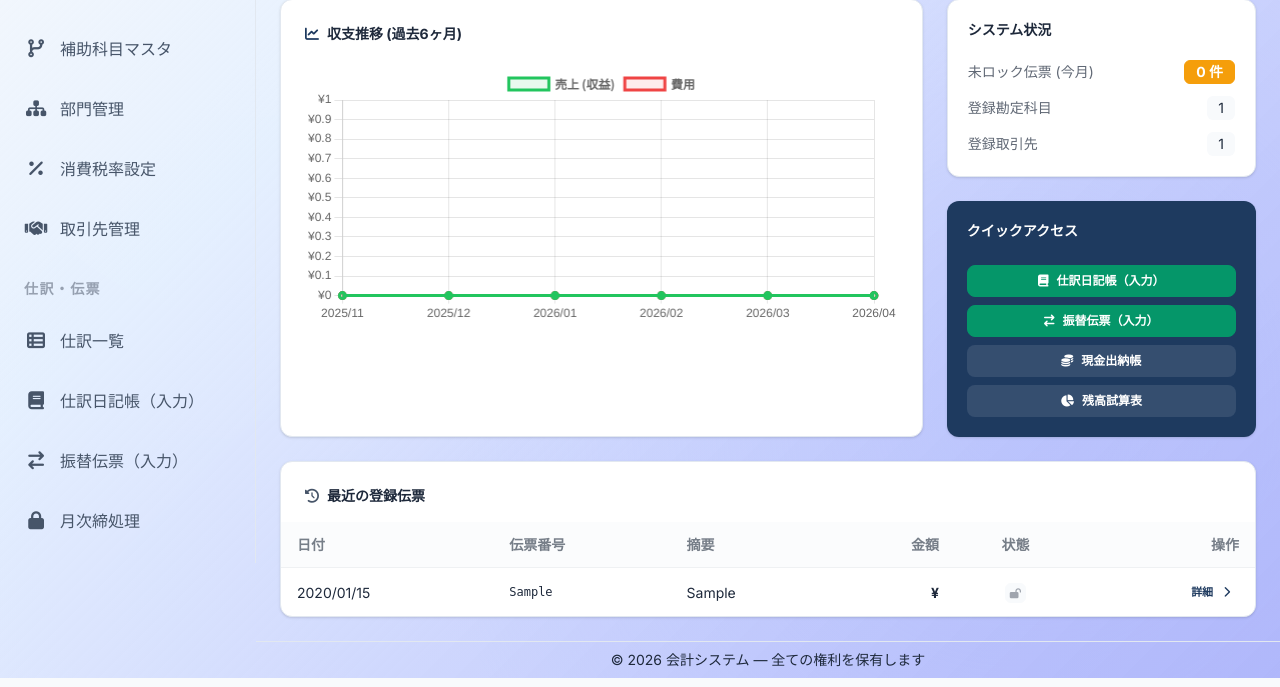
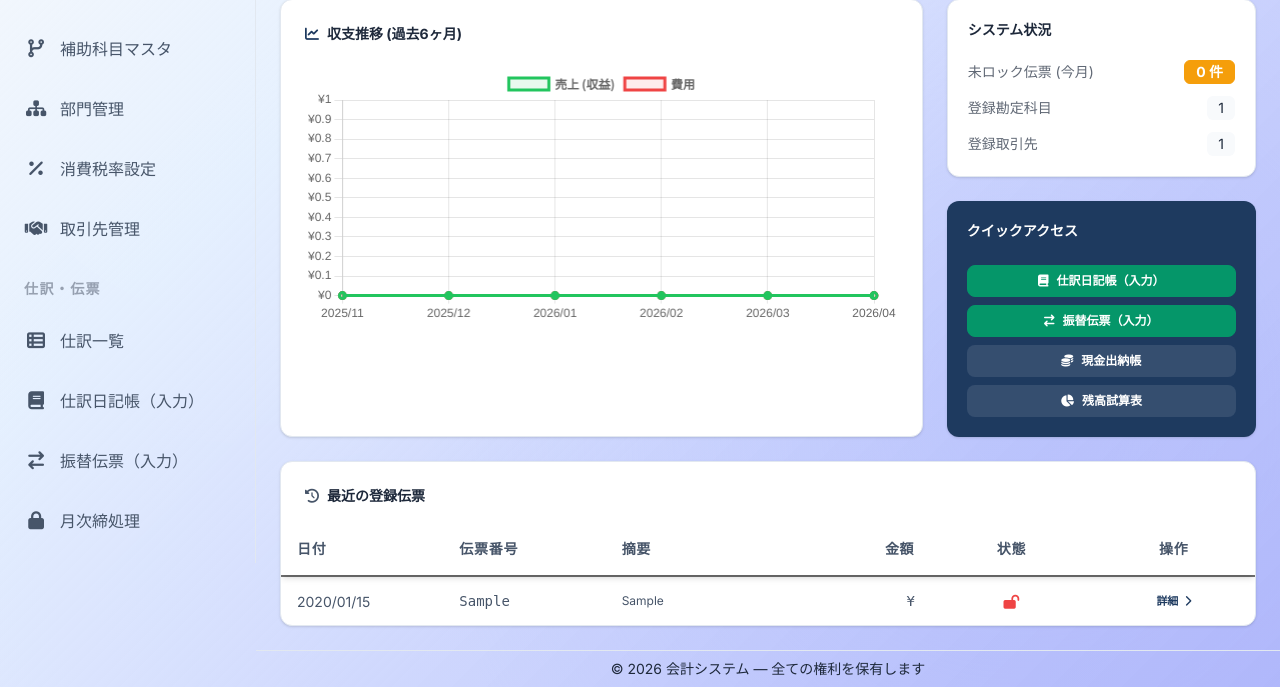
Before and after one commit to 011-jobcre/kaikei_system, a Django app: page /accounts/ in a window 1280 px wide. Shown: the part 237-924 px from the top of the page. Run offline with Django 5.2, Linux system fonts and the light colour scheme; a user stored in the database is signed in; tables that the repository leaves empty hold one stand-in row (values such as "Sample post"); style sheets or scripts are compiled from the project's sources; some libraries are stand-ins or nearby versions.

Commit message:
change table layout 1

```diff
--- a/backend/templates/accounts/dashboard.html
+++ b/backend/templates/accounts/dashboard.html
@@ -125,46 +125,48 @@
                         <i class="fa-solid fa-clock-rotate-left text-neutral"></i>最近の登録伝票
                     </h2>
                 </div>
-                <div class="overflow-x-auto">
-                    <table class="table table-sm md:table-md w-full">
-                        <thead class="bg-base-200/50">
+                <div class="table-wrapper">
+                    <table class="table-accounting">
+                        <thead>
                             <tr>
                                 <th>日付</th>
                                 <th>伝票番号</th>
                                 <th>摘要</th>
                                 <th class="text-right">金額</th>
                                 <th class="text-center">状態</th>
-                                <th class="text-right">操作</th>
+                                <th class="text-center">操作</th>
                             </tr>
                         </thead>
                         <tbody>
                             {% for v in recent_vouchers %}
-                                <tr class="hover">
-                                    <td class="whitespace-nowrap">{{ v.date|date:"Y/m/d" }}</td>
-                                    <td class="font-mono text-xs">{{ v.denpyo_no }}</td>
-                                    <td class="max-w-xs truncate">{{ v.memo|default:"-" }}</td>
-                                    <td class="text-right font-bold">¥{{ v.total_kingaku|format_number }}</td>
+                                <tr>
+                                    <td class="date-col">{{ v.date|date:"Y/m/d" }}</td>
+                                    <td class="denp-no">{{ v.denpyo_no }}</td>
+                                    <td class="description-col">{{ v.memo|default:"-" }}</td>
+                                    <td class="amount amount-neutral">¥{{ v.total_kingaku|format_number }}</td>
                                     <td class="text-center">
                                         {% if v.is_locked %}
-                                            <span class="badge badge-success badge-sm p-1" title="締切済">
-                                                <i class="fa-solid fa-lock text-[10px]"></i>
-                                            </span>
+                                            <div class="tooltip" data-tip="ロック済 (編集不可)">
+                                                <i class="fa-solid fa-lock text-info"></i>
+                                            </div>
                                         {% else %}
-                                            <span class="badge badge-ghost badge-sm p-1" title="未締切">
-                                                <i class="fa-solid fa-lock-open text-[10px] opacity-40"></i>
-                                            </span>
+                                            <div class="tooltip" data-tip="未締 (編集可能)">
+                                                <i class="fa-solid fa-lock-open text-error"></i>
+                                            </div>
                                         {% endif %}
                                     </td>
-                                    <td class="text-right">
-                                        <a href="{{ v.get_edit_url }}"
-                                           class="btn btn-ghost btn-xs text-primary">
-                                            詳細<i class="fa-solid fa-chevron-right ml-1"></i>
+                                    <td class="text-center">
+                                        <a href="{{ v.get_edit_url }}" class="btn btn-ghost btn-xs btn-primary">
+                                            詳細<i class="fa-solid fa-chevron-right"></i>
                                         </a>
                                     </td>
                                 </tr>
                             {% empty %}
                                 <tr>
-                                    <td colspan="6" class="text-center py-8 opacity-40">伝票がまだありません</td>
+                                    <td colspan="6" class="text-center">
+                                        <i class="fa-solid fa-inbox text-2xl mb-2 mx-2 block"></i>
+                                        データがありません
+                                    </td>
                                 </tr>
                             {% endfor %}
                         </tbody>
--- a/backend/templates/journal/furikae_form.html
+++ b/backend/templates/journal/furikae_form.html
@@ -80,7 +80,7 @@
                                     <th class="min-w-56 md:w-56">
                                         勘定科目<span class="text-error ml-1">*</span>
                                     </th>
-                                    <th class="min-w-44 md:w-44">補助科目</th>
+                                    <th class="min-w-56 md:w-56">補助科目</th>
                                     <th class="min-w-44 md:w-44">部門</th>
                                     <th class="min-w-44 md:w-44">取引先</th>
                                     <th class="min-w-32 md:w-32 text-right">
--- a/backend/templates/journal/partials/grid_row_wrap.html
+++ b/backend/templates/journal/partials/grid_row_wrap.html
@@ -1,5 +1,4 @@
-<tr class="hover:bg-base-200/50 transition-colors border-b border-base-200 relative"
-    id="row-{{ row_index|default:0 }}"
+<tr id="row-{{ row_index|default:0 }}"
     :class="{ 'bg-error/5 ring-1 ring-inset ring-error/40': rowHasError({{ row_index|default:0 }}) }"
     hx-post="{% url 'journal:shiwake-create' %}"
     hx-target="this"
```
Also changed, not shown: backend/templates/journal/partials/grid_row_form.html (+15 -14 lines), backend/templates/journal/partials/recent_entries_body.html (+12 -9 lines), backend/templates/journal/partials/shiwake_table.html (+4 -4 lines), backend/templates/journal/shiwake_grid.html (+31 -29 lines).
